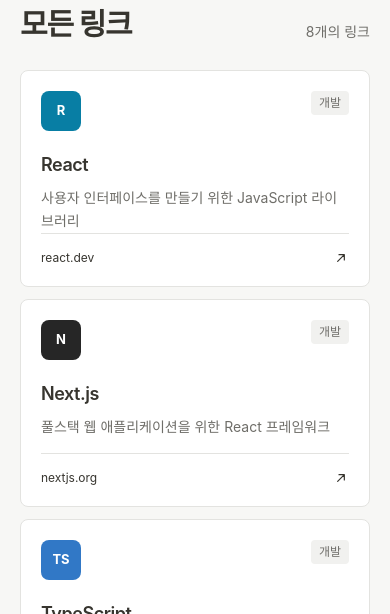
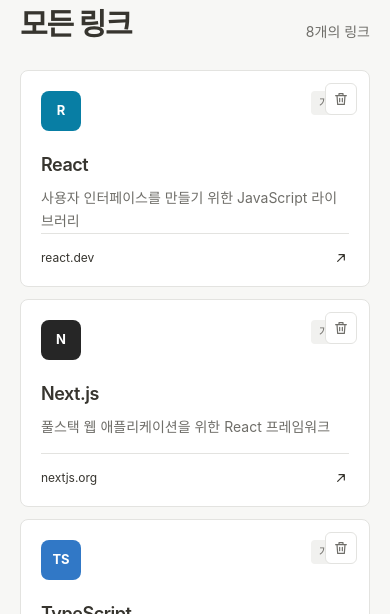
Before and after one commit to shin-kaku/onebite-link, a Next.js app: page / in a window 390 px wide. Shown: the part 187-801 px from the top of the page. Built offline with nearby package versions, Linux system fonts and the light colour scheme.

Commit message:
링크 삭제 기능 구현

```diff
--- a/app/folder/[folderId]/page.tsx
+++ b/app/folder/[folderId]/page.tsx
@@ -27,7 +27,7 @@
           <div className="mx-auto max-w-[720px]">
           <div className="mb-7 flex items-end justify-between">
             <div><p className="mb-2 text-xs font-semibold tracking-[0.1em] text-[var(--accent)]">폴더</p><h1 className="text-[30px] font-bold leading-[1.2] tracking-[-0.04em]"><FolderTitle folderId={folder.id} fallback={folder.name} /></h1></div>
-            <span className="text-[14px] text-[var(--text-sub)]"><BookmarkCount baseCount={folderBookmarks.length} folderId={folder.id} /></span>
+            <span className="text-[14px] text-[var(--text-sub)]"><BookmarkCount baseKeys={folderBookmarks.map((bookmark) => bookmark.url)} folderId={folder.id} /></span>
           </div>
           <BookmarkGrid items={folderBookmarks} folderId={folder.id} />
           </div>
--- a/app/globals.css
+++ b/app/globals.css
@@ -26,7 +26,7 @@
 a { color: inherit; text-decoration: none; }
 button, input, select { font: inherit; }
 
-.nav-hover, .card-hover, .secondary-hover, .primary-hover, .external-hover, .delete-hover, .folder-action-button {
+.nav-hover, .card-hover, .secondary-hover, .primary-hover, .external-hover, .delete-hover, .folder-action-button, .bookmark-delete-button {
   transition: color .15s ease, background-color .15s ease, border-color .15s ease, transform .15s ease;
 }
 .nav-hover:not(.nav-active):hover, .secondary-hover:hover { background: var(--hover-bg); }
@@ -49,6 +49,10 @@
 .folder-row:focus-within .folder-count { opacity: 0; }
 .folder-action-button:hover { background: #e8e8e5; color: var(--text); }
 .folder-action-button:last-child:hover { background: var(--error-bg); color: var(--error); }
+.bookmark-delete-button { opacity: 0; pointer-events: none; }
+.bookmark-card:hover .bookmark-delete-button,
+.bookmark-card:focus-within .bookmark-delete-button { opacity: 1; pointer-events: auto; }
+.bookmark-delete-button:hover { border-color: var(--error); background: var(--error-bg); color: var(--error); }
 
 .site-react { background: #087ea4; }
 .site-nextjs { background: #262626; }
@@ -71,4 +75,5 @@
   .mobile-scroll { overflow-x: auto; scrollbar-width: none; }
   .mobile-scroll::-webkit-scrollbar { display: none; }
   .folder-actions { opacity: 1; pointer-events: auto; }
+  .bookmark-delete-button { opacity: 1; pointer-events: auto; }
 }
--- a/app/page.tsx
+++ b/app/page.tsx
@@ -14,7 +14,7 @@
           <div className="mx-auto max-w-[720px]">
           <div className="mb-7 flex items-end justify-between">
             <div><p className="mb-2 text-xs font-semibold tracking-[0.1em] text-[var(--accent)]">내 컬렉션</p><h1 className="text-[30px] font-bold leading-[1.2] tracking-[-0.04em]">모든 링크</h1></div>
-            <span className="text-[14px] text-[var(--text-sub)]"><BookmarkCount baseCount={bookmarks.length} /></span>
+            <span className="text-[14px] text-[var(--text-sub)]"><BookmarkCount baseKeys={bookmarks.map((bookmark) => bookmark.url)} /></span>
           </div>
           <BookmarkGrid />
           </div>
--- a/components/BookmarkCount.tsx
+++ b/components/BookmarkCount.tsx
@@ -2,8 +2,9 @@
 
 import { useFolders } from "./FolderProvider";
 
-export function BookmarkCount({ baseCount, folderId }: { baseCount: number; folderId?: string }) {
-  const { savedBookmarks } = useFolders();
+export function BookmarkCount({ baseKeys, folderId }: { baseKeys: readonly string[]; folderId?: string }) {
+  const { savedBookmarks, deletedBookmarkKeys } = useFolders();
   const addedCount = folderId ? savedBookmarks.filter((bookmark) => bookmark.folderId === folderId).length : savedBookmarks.length;
+  const baseCount = baseKeys.filter((key) => !deletedBookmarkKeys.includes(key)).length;
   return <>{baseCount + addedCount}개의 링크</>;
 }
--- a/components/BookmarkGrid.tsx
+++ b/components/BookmarkGrid.tsx
@@ -1,6 +1,6 @@
 "use client";
 
-import { ArrowIcon } from "./icons";
+import { ArrowIcon, TrashIcon } from "./icons";
 import { bookmarks, folders } from "@/data/bookmarks";
 import { useFolders, type SavedBookmark } from "./FolderProvider";
 
@@ -12,7 +12,7 @@
 }
 
 function BookmarkCard({ bookmark }: { bookmark: BookmarkItem }) {
-  const { customFolders, renamedFolders } = useFolders();
+  const { customFolders, renamedFolders, requestDeleteBookmark } = useFolders();
   const defaultFolder = folders.find((item) => item.id === bookmark.folderId);
   const customFolder = customFolders.find((item) => item.id === bookmark.folderId);
   const folderName = customFolder?.name ?? (defaultFolder ? renamedFolders[defaultFolder.id] ?? defaultFolder.name : "폴더 없음");
@@ -22,7 +22,8 @@
   const iconClass = `site-${bookmark.title.toLowerCase().replace(".", "").replace("요즘it", "yozmit")}`;
 
   return (
-    <article className="card-hover flex min-h-52 flex-col overflow-hidden rounded-lg border border-[var(--border)] bg-[var(--surface)]">
+    <article className="bookmark-card card-hover relative flex min-h-52 flex-col overflow-hidden rounded-lg border border-[var(--border)] bg-[var(--surface)]">
+      <button className="bookmark-delete-button absolute top-3 right-3 z-10 grid size-8 cursor-pointer place-items-center rounded-md border border-[var(--border)] bg-[var(--surface)] text-[var(--text-sub)]" type="button" aria-label={`${bookmark.title} 링크 삭제`} onClick={() => requestDeleteBookmark({ key: isSaved ? bookmark.id : bookmark.url, title: bookmark.title, isSaved })}><TrashIcon className="size-4"/></button>
       {isSaved && bookmark.thumbnail && (
         // eslint-disable-next-line @next/next/no-img-element
         <img className="h-44 w-full border-b border-[var(--border)] object-cover" src={bookmark.thumbnail} alt="" loading="lazy" referrerPolicy="no-referrer" />
@@ -52,9 +53,10 @@
 }
 
 export function BookmarkGrid({ items = bookmarks, folderId }: { items?: readonly DefaultBookmark[]; folderId?: string }) {
-  const { savedBookmarks } = useFolders();
+  const { savedBookmarks, deletedBookmarkKeys } = useFolders();
   const addedItems = folderId ? savedBookmarks.filter((bookmark) => bookmark.folderId === folderId) : savedBookmarks;
-  const allItems: BookmarkItem[] = [...items, ...addedItems];
+  const visibleItems = items.filter((bookmark) => !deletedBookmarkKeys.includes(bookmark.url));
+  const allItems: BookmarkItem[] = [...visibleItems, ...addedItems];
 
   return <section className="grid grid-cols-1 gap-3 sm:grid-cols-2" id="all" aria-label="저장한 링크">{allItems.map((bookmark) => <BookmarkCard key={isSavedBookmark(bookmark) ? bookmark.id : bookmark.url} bookmark={bookmark}/>)}</section>;
 }
--- a/components/FolderProvider.tsx
+++ b/components/FolderProvider.tsx
@@ -6,17 +6,19 @@
 export type SavedBookmark = { id: string; title: string; description: string; thumbnail: string | null; url: string; folderId: string };
 type FolderToDelete = CustomFolder & { isCustom: boolean };
 type FolderToEdit = FolderToDelete;
-type FolderState = { customFolders: readonly CustomFolder[]; deletedFolderIds: readonly string[]; renamedFolders: Readonly<Record<string, string>>; savedBookmarks: readonly SavedBookmark[] };
+type BookmarkToDelete = { key: string; title: string; isSaved: boolean };
+type FolderState = { customFolders: readonly CustomFolder[]; deletedFolderIds: readonly string[]; renamedFolders: Readonly<Record<string, string>>; savedBookmarks: readonly SavedBookmark[]; deletedBookmarkKeys: readonly string[] };
 type FolderContextValue = FolderState & {
   openFolderModal: () => void;
   requestDeleteFolder: (folder: FolderToDelete) => void;
   requestEditFolder: (folder: FolderToEdit) => void;
   addBookmark: (bookmark: Omit<SavedBookmark, "id">) => void;
+  requestDeleteBookmark: (bookmark: BookmarkToDelete) => void;
 };
 
 const STORAGE_KEY = "onebite-custom-folders";
 const CHANGE_EVENT = "onebite-folders-changed";
-const EMPTY_STATE: FolderState = { customFolders: [], deletedFolderIds: [], renamedFolders: {}, savedBookmarks: [] };
+const EMPTY_STATE: FolderState = { customFolders: [], deletedFolderIds: [], renamedFolders: {}, savedBookmarks: [], deletedBookmarkKeys: [] };
 const FolderContext = createContext<FolderContextValue | null>(null);
 
 let cachedRaw: string | null = null;
@@ -30,12 +32,13 @@
   try {
     const parsed = raw ? JSON.parse(raw) : EMPTY_STATE;
     cachedState = Array.isArray(parsed)
-      ? { customFolders: parsed, deletedFolderIds: [], renamedFolders: {}, savedBookmarks: [] }
+      ? { customFolders: parsed, deletedFolderIds: [], renamedFolders: {}, savedBookmarks: [], deletedBookmarkKeys: [] }
       : {
           customFolders: Array.isArray(parsed.customFolders) ? parsed.customFolders : [],
           deletedFolderIds: Array.isArray(parsed.deletedFolderIds) ? parsed.deletedFolderIds : [],
           renamedFolders: parsed.renamedFolders && typeof parsed.renamedFolders === "object" ? parsed.renamedFolders : {},
           savedBookmarks: Array.isArray(parsed.savedBookmarks) ? parsed.savedBookmarks : [],
+          deletedBookmarkKeys: Array.isArray(parsed.deletedBookmarkKeys) ? parsed.deletedBookmarkKeys : [],
         };
   } catch {
     cachedState = EMPTY_STATE;
@@ -62,21 +65,23 @@
   const [isCreateOpen, setIsCreateOpen] = useState(false);
   const [deleteTarget, setDeleteTarget] = useState<FolderToDelete | null>(null);
   const [editTarget, setEditTarget] = useState<FolderToEdit | null>(null);
+  const [bookmarkDeleteTarget, setBookmarkDeleteTarget] = useState<BookmarkToDelete | null>(null);
   const inputRef = useRef<HTMLInputElement>(null);
 
   useEffect(() => {
-    if (!isCreateOpen && !deleteTarget && !editTarget) return;
+    if (!isCreateOpen && !deleteTarget && !editTarget && !bookmarkDeleteTarget) return;
     if (isCreateOpen || editTarget) inputRef.current?.focus();
     const closeOnEscape = (event: KeyboardEvent) => {
       if (event.key === "Escape") {
         setIsCreateOpen(false);
         setDeleteTarget(null);
         setEditTarget(null);
+        setBookmarkDeleteTarget(null);
       }
     };
     window.addEventListener("keydown", closeOnEscape);
     return () => window.removeEventListener("keydown", closeOnEscape);
-  }, [isCreateOpen, deleteTarget, editTarget]);
+  }, [isCreateOpen, deleteTarget, editTarget, bookmarkDeleteTarget]);
 
   function addFolder(event: FormEvent<HTMLFormElement>) {
     event.preventDefault();
@@ -114,12 +119,21 @@
     saveState({ ...folderState, savedBookmarks: [...folderState.savedBookmarks, { ...bookmark, id: crypto.randomUUID() }] });
   }
 
+  function deleteBookmark() {
+    if (!bookmarkDeleteTarget) return;
+    saveState(bookmarkDeleteTarget.isSaved
+      ? { ...folderState, savedBookmarks: folderState.savedBookmarks.filter((bookmark) => bookmark.id !== bookmarkDeleteTarget.key) }
+      : { ...folderState, deletedBookmarkKeys: [...new Set([...folderState.deletedBookmarkKeys, bookmarkDeleteTarget.key])] });
+    setBookmarkDeleteTarget(null);
+  }
+
   const closeCreateModal = () => setIsCreateOpen(false);
   const closeDeleteModal = () => setDeleteTarget(null);
   const closeEditModal = () => setEditTarget(null);
+  const closeBookmarkDeleteModal = () => setBookmarkDeleteTarget(null);
 
   return (
-    <FolderContext.Provider value={{ ...folderState, openFolderModal: () => setIsCreateOpen(true), requestDeleteFolder: setDeleteTarget, requestEditFolder: setEditTarget, addBookmark }}>
+    <FolderContext.Provider value={{ ...folderState, openFolderModal: () => setIsCreateOpen(true), requestDeleteFolder: setDeleteTarget, requestEditFolder: setEditTarget, addBookmark, requestDeleteBookmark: setBookmarkDeleteTarget }}>
       {children}
       {isCreateOpen && (
         <div className="fixed inset-0 z-50 grid place-items-center bg-[rgba(55,53,47,0.32)] px-5" role="presentation" onMouseDown={(event) => { if (event.target === event.currentTarget) closeCreateModal(); }}>
@@ -176,6 +190,19 @@
           </section>
         </div>
       )}
+      {bookmarkDeleteTarget && (
+        <div className="fixed inset-0 z-50 grid place-items-center bg-[rgba(55,53,47,0.32)] px-5" role="presentation" onMouseDown={(event) => { if (event.target === event.currentTarget) closeBookmarkDeleteModal(); }}>
+          <section className="w-full max-w-md rounded-lg border border-[var(--border)] bg-[var(--surface)] p-6" role="alertdialog" aria-modal="true" aria-labelledby="delete-bookmark-title" aria-describedby="delete-bookmark-description">
+            <p className="mb-2 text-xs font-semibold tracking-[0.1em] text-[var(--error)]">링크 삭제</p>
+            <h2 className="text-xl font-semibold leading-[1.3] tracking-[-0.025em]" id="delete-bookmark-title">‘{bookmarkDeleteTarget.title}’ 링크를 삭제할까요?</h2>
+            <p className="mt-2 text-[14px] leading-relaxed text-[var(--text-sub)]" id="delete-bookmark-description">삭제한 링크는 컬렉션에서 사라집니다. 이 작업은 되돌릴 수 없습니다.</p>
+            <div className="mt-6 flex justify-end gap-2">
+              <button className="secondary-hover h-10 cursor-pointer rounded-md border border-[var(--border)] px-4 text-[14px] font-semibold" type="button" onClick={closeBookmarkDeleteModal}>취소</button>
+              <button className="delete-hover h-10 cursor-pointer rounded-md bg-[var(--error)] px-4 text-[14px] font-semibold text-white" type="button" onClick={deleteBookmark}>삭제</button>
+            </div>
+          </section>
+        </div>
+      )}
     </FolderContext.Provider>
   );
 }
--- a/components/Sidebar.tsx
+++ b/components/Sidebar.tsx
@@ -6,18 +6,18 @@
 import { useFolders } from "./FolderProvider";
 
 export function Sidebar({ active = true, activeFolderId }: { active?: boolean; activeFolderId?: FolderId }) {
-  const { customFolders, deletedFolderIds, renamedFolders, savedBookmarks, openFolderModal, requestDeleteFolder, requestEditFolder } = useFolders();
+  const { customFolders, deletedFolderIds, renamedFolders, savedBookmarks, deletedBookmarkKeys, openFolderModal, requestDeleteFolder, requestEditFolder } = useFolders();
   const visibleFolders = folders.filter((folder) => !deletedFolderIds.includes(folder.id));
 
   return (
     <aside className="mobile-scroll border-b border-[var(--border)] px-4 py-3 md:flex md:min-h-[calc(100vh-64px)] md:w-60 md:flex-col md:justify-between md:border-r md:border-b-0 md:px-4 md:py-8">
       <nav className="flex min-w-max gap-1.5 md:block md:min-w-0" aria-label="링크 폴더">
         <Link className={`nav-hover flex h-10 items-center gap-2.5 rounded-md px-3 text-[14px] font-medium ${active ? "nav-active" : "text-[var(--text-sub)]"}`} href="/#all" aria-current={active ? "page" : undefined}>
-          <GridIcon className="size-[18px]"/><span>전체</span><span className="ml-auto hidden text-xs opacity-60 md:inline">{bookmarks.length + savedBookmarks.length}</span>
+          <GridIcon className="size-[18px]"/><span>전체</span><span className="ml-auto hidden text-xs opacity-60 md:inline">{bookmarks.filter((bookmark) => !deletedBookmarkKeys.includes(bookmark.url)).length + savedBookmarks.length}</span>
         </Link>
         <div className="mt-7 mb-2 hidden items-center justify-between px-3 text-[11px] font-semibold tracking-[0.08em] text-[var(--text-sub)] md:flex"><span>폴더</span><button className="secondary-hover grid size-6 cursor-pointer place-items-center rounded text-base" type="button" aria-label="새 폴더 추가" onClick={openFolderModal}>+</button></div>
         <ul className="flex gap-1.5 md:grid">{visibleFolders.map((folder) => {
-          const count = bookmarks.filter((bookmark) => bookmark.folderId === folder.id).length + savedBookmarks.filter((bookmark) => bookmark.folderId === folder.id).length;
+          const count = bookmarks.filter((bookmark) => bookmark.folderId === folder.id && !deletedBookmarkKeys.includes(bookmark.url)).length + savedBookmarks.filter((bookmark) => bookmark.folderId === folder.id).length;
           const isActive = activeFolderId === folder.id;
           const name = renamedFolders[folder.id] ?? folder.name;
           return <li className="folder-row relative" key={folder.id}><Link className={`nav-hover flex h-10 items-center gap-2.5 rounded-md px-3 pr-[72px] text-[14px] font-medium ${isActive ? "nav-active" : "text-[var(--text-sub)]"}`} href={`/folder/${folder.id}`} aria-current={isActive ? "page" : undefined}><FolderIcon className="size-[18px]"/><span>{name}</span><span className="folder-count ml-auto hidden text-xs opacity-60 md:inline">{count}</span></Link><span className="folder-actions absolute top-1/2 right-2 -translate-y-1/2"><button className="folder-action-button" type="button" aria-label={`${name} 폴더 수정`} onClick={() => requestEditFolder({ id: folder.id, name, isCustom: false })}><PencilIcon className="size-4"/></button><button className="folder-action-button" type="button" aria-label={`${name} 폴더 삭제`} onClick={() => requestDeleteFolder({ id: folder.id, name, isCustom: false })}><TrashIcon className="size-4"/></button></span></li>;
```
Also changed, not shown: prompt/prompt_8.md (added, +4 -0 lines).
